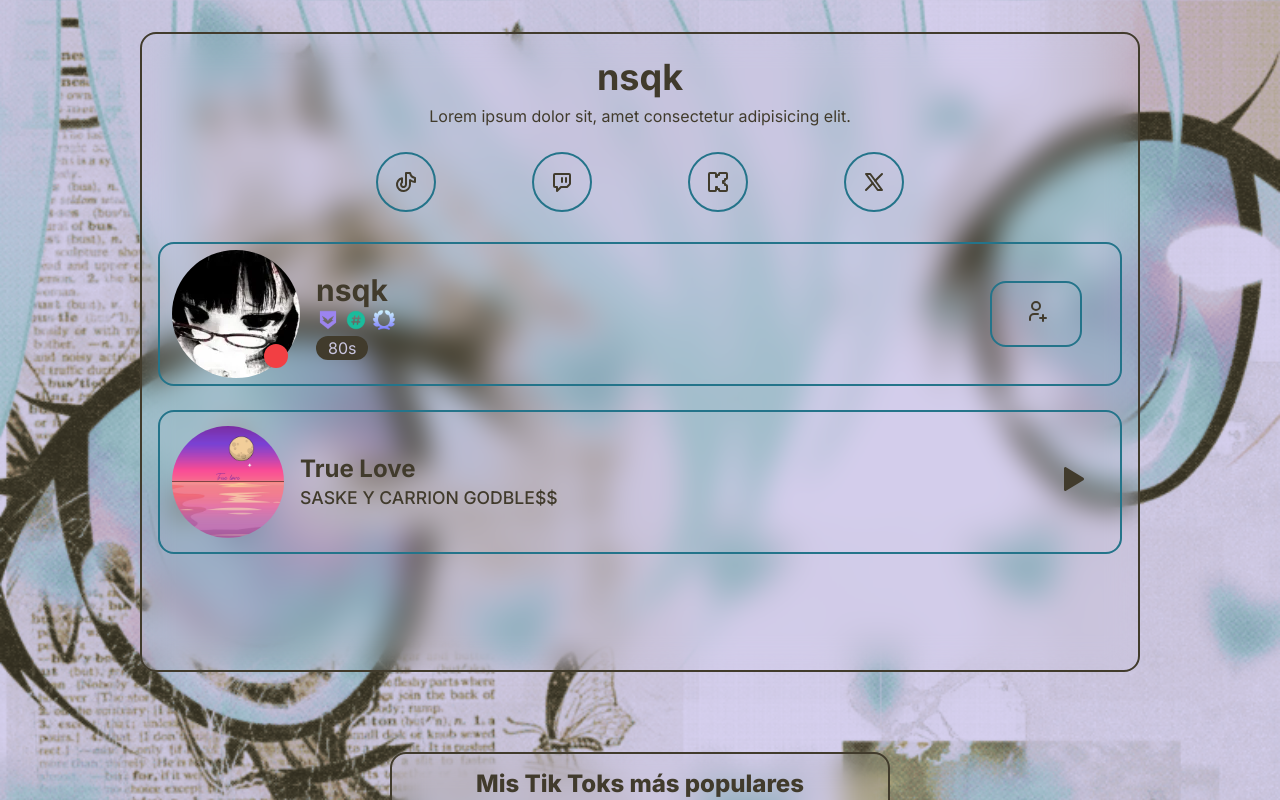
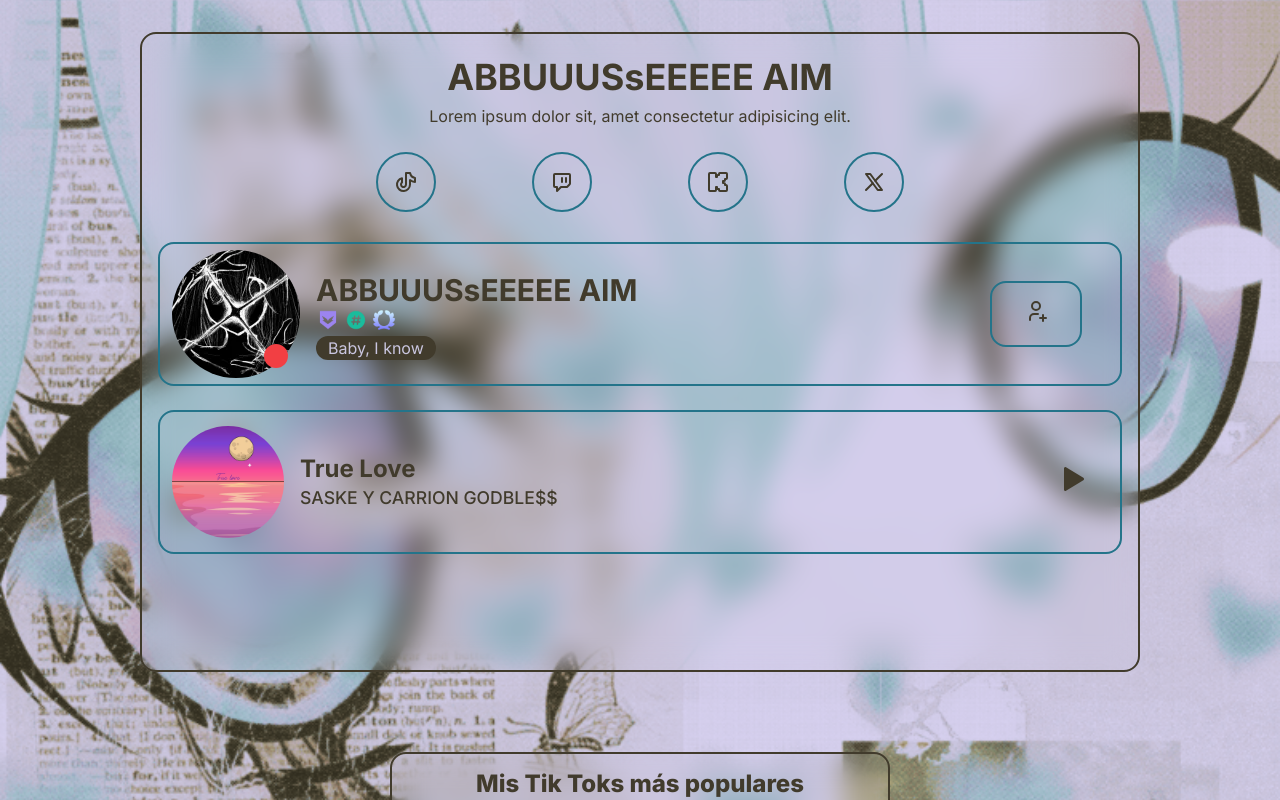
Before and after one commit to JunLovin/cascard, a React (Vite) app: page / in a window 1280 px wide. Shown: the top 800 px of the page. Built offline with nearby package versions, Linux system fonts and the light colour scheme.

Commit message:
feat: update status

```diff
--- a/src/components/Card.jsx
+++ b/src/components/Card.jsx
@@ -67,7 +67,7 @@ function Card() {
             <div className="card w-[1000px] h-[40rem] border-2 rounded-2xl p-4 flex gap-4 justify-center overflow-hidden backdrop-blur-[15px] border-[var(--custom-color)] max-xl:w-[90%]">
                 <div className="w-full first-section-card flex flex-col items-center text-center text-[var(--custom-color)]">
                     <div className="w-full card-header">
-                        <h1 className="text-4xl font-bold leading-normal">nsqk</h1>
+                        <h1 className="text-4xl font-bold leading-normal">ABBUUUSsEEEEE AIM</h1>
                         <p className="m-auto w-[80%] mx-auto">Lorem ipsum dolor sit, amet consectetur adipisicing elit.</p>
                     </div>
                     <div className="card-social max-lg:">
@@ -86,14 +86,14 @@ function Card() {
                             <div className="absolute bg-[#f23f43] size-[1.50rem] rounded-full bottom-4 right-3" title="Don't Disturb"></div>
                         </div>
                         <div className="flex flex-col justify-around h-[60%] max-sm:justify-center max-sm:gap-1">
-                            <h2 className="text-3xl font-bold text-left cursor-pointer max-[26.25rem]:text-xl" onClick={handleDiscordClick}>nsqk</h2>
+                            <h2 className="text-3xl font-bold text-left cursor-pointer max-[26.25rem]:text-xl" onClick={handleDiscordClick}>ABBUUUSsEEEEE AIM</h2>
                             <div className="flex gap-1 badge-container">
                                 <a href="https://support-dev.discord.com/hc/en-us/articles/10113997751447-Active-Developer-Badge" target="_blank"><img src={BraveryBadge} alt="Developer Badge" className="badge-developer badge size-[1.5rem]" /></a>
                                 <a href="https://said-beta.vercel.app" target="_blank"><img src={TagBadge} alt="Developer Badge" className="badge-developer badge size-[1.5rem]" /></a>
                                 <a href="https://discord.com/ads/quests" target="_blank"><img src={QuestBadge} alt="Quest Badge" className="badge-quest badge size-[1.5rem]" /></a>
                             </div>
                             <div className="text-status w-max pr-3 bg-[var(--custom-color)] text-[var(--custom-white)] rounded-2xl flex justify-center pl-3 mt-1 max-lg:w-[60%] max-[45rem]:overflow-hidden max-sm:hidden">
-                                <p className="text-left">80s</p>
+                                <p className="text-left">Baby, I know</p>
                             </div>
                         </div>
                         <div onClick={handleDiscordClick} className="absolute right-8 add-friend px-8 py-4 border-2 border-[var(--custom-green)] rounded-2xl mr-6 cursor-pointer max-sm:right-2 max-[28rem]:hidden max-[30rem]:border-none max-[30rem]:right-0">
```
Also changed, not shown: public/pfp.webp.
